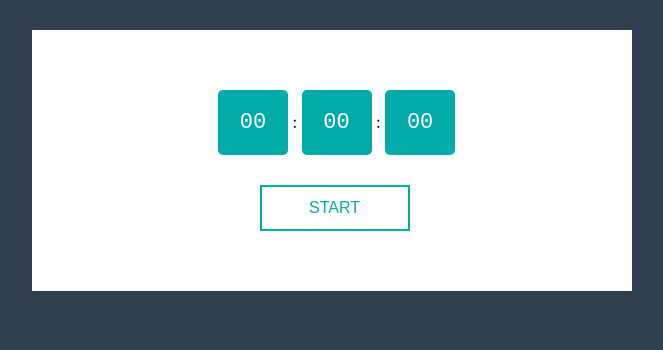
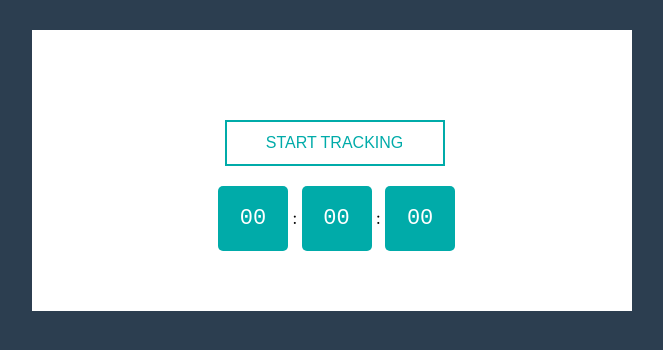
Before and after one commit to shihabcse1/time-tracking-app, a React (Create React App) app: page / in a window 1280 px wide. Shown: the top 350 px of the page, without its empty margins (308-971 px from the left). Built offline with nearby package versions, Linux system fonts and the light colour scheme.

Commit message:
button style changed

```diff
--- a/src/App.css
+++ b/src/App.css
@@ -46,7 +46,7 @@ body {
     padding: 12px 20px;
     font-size: 16px;
     text-transform: uppercase;
-    width: 150px;
+    width: 220px;
     transition: background 1s;
     cursor: pointer;
 }
--- a/src/App.js
+++ b/src/App.js
@@ -44,7 +44,7 @@ function App() {
         });
     };
 
-    const stop = () => {
+    const pause = () => {
         clearInterval(interv);
         setStatus(2);
     };
@@ -61,14 +61,15 @@ function App() {
         <div className="main-section">
             <div className="clock-holder">
                 <div className="stopwatch">
-                    <DisplayComponent time={time} />
                     <BtnComponent
                         status={status}
                         resume={resume}
                         reset={reset}
-                        stop={stop}
+                        pause={pause}
                         start={start}
                     />
+                    <br></br>
+                    <DisplayComponent time={time} />
                 </div>
             </div>
         </div>
--- a/src/components/BtnComponent.js
+++ b/src/components/BtnComponent.js
@@ -8,7 +8,7 @@ function BtnComponent(props) {
                     className="stopwatch-btn stopwatch-btn-gre"
                     onClick={props.start}
                 >
-                    Start
+                    Start Tracking
                 </button>
             ) : (
                 ""
@@ -18,15 +18,15 @@ function BtnComponent(props) {
                 <div>
                     <button
                         className="stopwatch-btn stopwatch-btn-red"
-                        onClick={props.stop}
+                        onClick={props.pause}
                     >
-                        Stop
+                        Pause Tracking
                     </button>
                     <button
                         className="stopwatch-btn stopwatch-btn-yel"
                         onClick={props.reset}
                     >
-                        Reset
+                        Reset Tracking
                     </button>
                 </div>
             ) : (
@@ -39,13 +39,13 @@ function BtnComponent(props) {
                         className="stopwatch-btn stopwatch-btn-gre"
                         onClick={props.resume}
                     >
-                        Resume
+                        Resume Tracking
                     </button>
                     <button
                         className="stopwatch-btn stopwatch-btn-yel"
                         onClick={props.reset}
                     >
-                        Reset
+                        Reset Tracking
                     </button>
                 </div>
             ) : (
```
